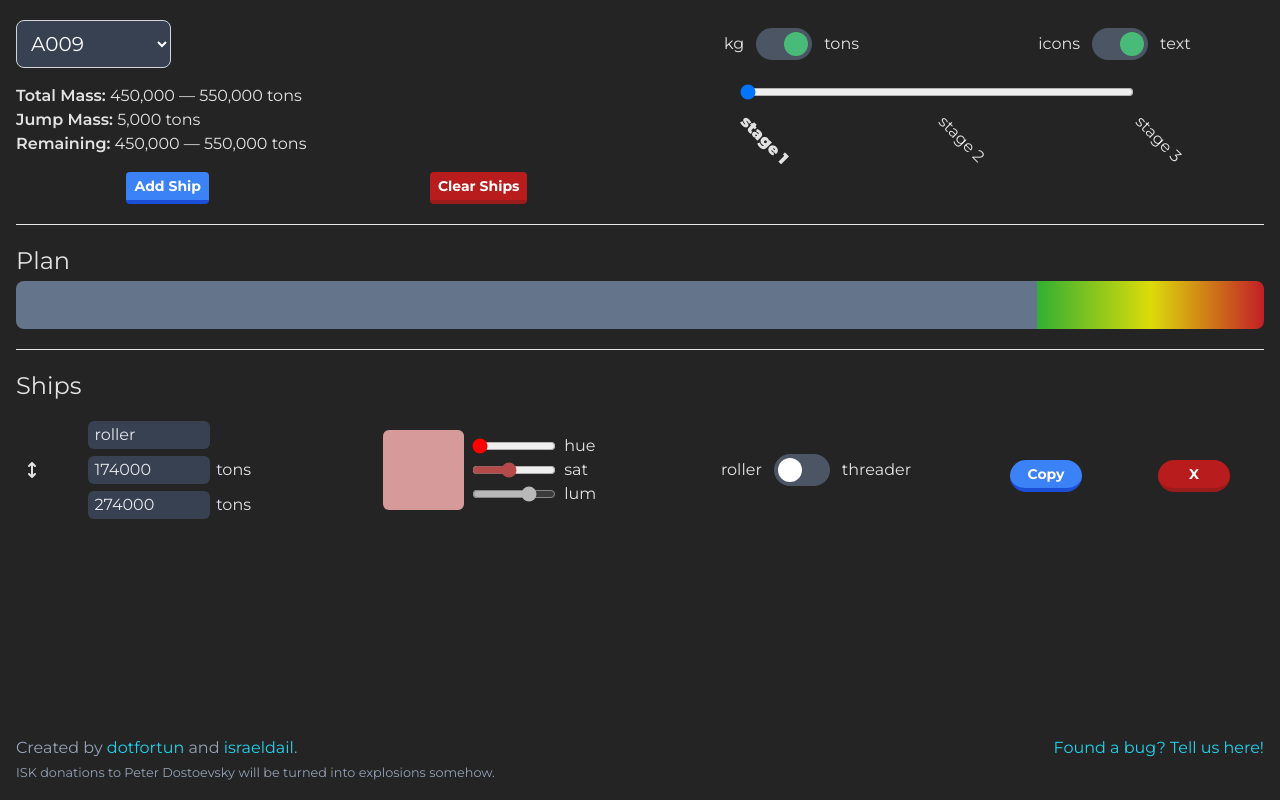
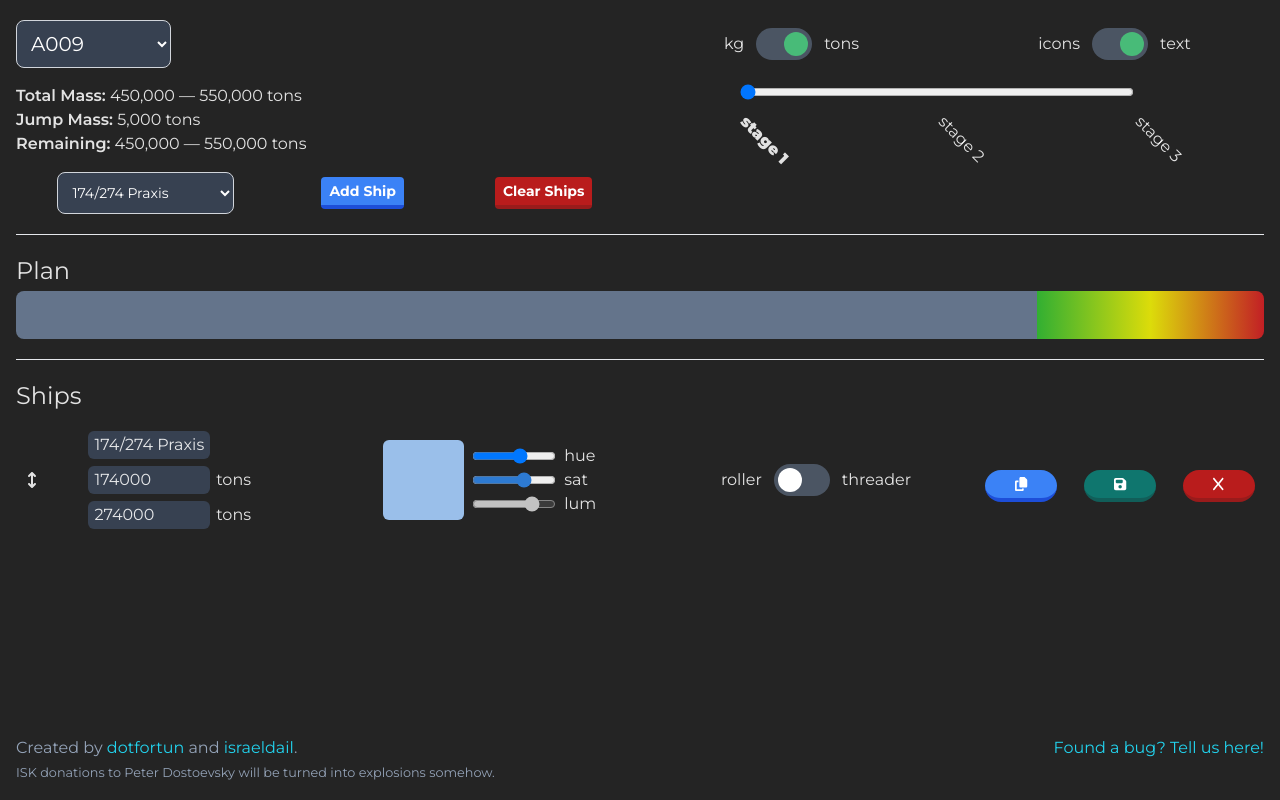
Before and after one commit to dotfortun/wormroller, a Vue app: page / in a window 1280 px wide. Both pictures are taken after a click on the button "Add Ship". Built offline with nearby package versions, Linux system fonts and the light colour scheme.

Commit message:
Breaking: saving an edited ship breaks the ship select.

```diff
--- a/package.json
+++ b/package.json
@@ -14,6 +14,7 @@
     "@fortawesome/vue-fontawesome": "^3.0.3",
     "@vueuse/core": "^10.3.0",
     "pinia": "^2.1.4",
+    "pinia-plugin-persistedstate": "^3.2.0",
     "vue": "^3.3.4",
     "vuedraggable": "^4.1.0"
   },
--- a/src/App.vue
+++ b/src/App.vue
@@ -3,13 +3,16 @@ import { ref, watch, computed } from "vue";
 import draggable from "vuedraggable";
 
 import { useSolverStore } from "./stores/solver";
+import { useShipStore } from "./stores/ship";
 
 import Toggle from "./components/Toggle.vue";
 import RadioGroup from "./components/RadioGroup.vue";
 import Ship from "./components/Ship.vue";
 
-const store = useSolverStore();
-const { wormholes, stages, solver, getJumpStyles } = store;
+const solverStore = useSolverStore();
+const { wormholes, stages, solver, getJumpStyles } = solverStore;
+const shipStore = useShipStore();
+const { addShip } = shipStore;
 
 const displayTons = ref(true);
 const rollFast = ref(true);
@@ -19,15 +22,11 @@ const displayMass = (value) => {
   return (value / (displayTons.value ? 1000 : 1)).toLocaleString();
 };
 
-const randomInt = (min, max) => {
-  return Math.floor(Math.random() * (max - min + 1)) + min;
-};
-
 const swapShips = (ev) => {
-  if (ev.newIdx >= 0 && ev.newIdx < store.ships.length) {
-    let a = store.ships[Math.min(ev.oldIdx, ev.newIdx)];
-    let b = store.ships[Math.max(ev.oldIdx, ev.newIdx)];
-    store.ships.splice(Math.min(ev.oldIdx, ev.newIdx), 2, b, a);
+  if (ev.newIdx >= 0 && ev.newIdx < solverStore.ships.length) {
+    let a = solverStore.ships[Math.min(ev.oldIdx, ev.newIdx)];
+    let b = solverStore.ships[Math.max(ev.oldIdx, ev.newIdx)];
+    solverStore.ships.splice(Math.min(ev.oldIdx, ev.newIdx), 2, b, a);
   }
 };
 
@@ -38,7 +37,11 @@ const copyShip = (ship) => {
 };
 
 watch(
-  [store.ships, () => store.selectedStage.name, () => store.selectedWH.type],
+  [
+    solverStore.ships,
+    () => solverStore.selectedStage.name,
+    () => solverStore.selectedWH.type,
+  ],
   () => {
     solver(rollFast);
   }
@@ -48,7 +51,7 @@ watch(
 <template>
   <main class="container">
     <div class="wh-info">
-      <select v-model="store.selectedWH" @change="solver(rollFast)">
+      <select v-model="solverStore.selectedWH" @change="solver(rollFast)">
         <option disabled>Static</option>
         <option
           v-for="wh in wormholes.filter((elem) =>
@@ -83,42 +86,44 @@ watch(
       <div class="col-span-all row-span-1">
         <span class="mass-label">Total Mass:</span>{{ " " }}
         <span>
-          {{ displayMass(store.selectedWH.totalMass * 0.9) }} —
-          {{ displayMass(store.selectedWH.totalMass * 1.1) }}
+          {{ displayMass(solverStore.selectedWH.totalMass * 0.9) }} —
+          {{ displayMass(solverStore.selectedWH.totalMass * 1.1) }}
           {{ displayTons ? "tons" : "kg" }}
         </span>
       </div>
       <div class="col-span-all row-span-1">
         <span class="mass-label">Jump Mass:</span>{{ " " }}
         <span>
-          {{ displayMass(store.selectedWH.jumpMass) }}
+          {{ displayMass(solverStore.selectedWH.jumpMass) }}
           {{ displayTons ? "tons" : "kg" }}
         </span>
       </div>
       <div class="col-span-all row-span-1">
         <span class="mass-label">Remaining:</span>{{ " " }}
         <span>
-          {{ displayMass(store.planMassKg.min) }} —
-          {{ displayMass(store.planMassKg.max) }}
+          {{ displayMass(solverStore.planMassKg.min) }} —
+          {{ displayMass(solverStore.planMassKg.max) }}
           {{ displayTons ? "tons" : "kg" }}
         </span>
       </div>
-      <div class="col-span-full flex justify-around mt-4">
+      <div class="col-span-full flex justify-around mt-4 content-center">
+        <select
+          class="text-sm mb-0"
+          v-model="shipStore.selectedShip"
+          @change="solver(rollFast)"
+        >
+          <option
+            v-for="ship in shipStore.savedShips"
+            :key="ship.name"
+            :value="ship"
+          >
+            {{ ship.name }}
+          </option>
+        </select>
         <button
           class="w-max"
           @click="
-            store.ships.push({
-              id: Math.floor(Math.random() * 1000000),
-              name: 'roller',
-              cold: 174_000_000,
-              hot: 274_000_000,
-              isThreader: false,
-              color: {
-                h: randomInt(0, 360),
-                s: randomInt(42, 98),
-                l: randomInt(40, 90),
-              },
-            });
+            addShip(solverStore.ships);
             solver(rollFast);
           "
         >
@@ -127,8 +132,8 @@ watch(
         <button
           class="clear w-max"
           @click="
-            store.plan.length = 0;
-            store.ships.length = 0;
+            solverStore.plan.length = 0;
+            solverStore.ships.length = 0;
           "
         >
           Clear Ships
@@ -141,7 +146,7 @@ watch(
         <Toggle label-left="icons" label-right="text" v-model="useText" />
         <div class="col-span-full h-24 w-full pr-8">
           <RadioGroup
-            v-model:model-value="store.selectedStage"
+            v-model:model-value="solverStore.selectedStage"
             :options="stages"
           />
         </div>
@@ -149,9 +154,14 @@ watch(
     </div>
     <hr class="col-span-full my-4" />
     <h3>Plan</h3>
-    <div :class="`wh-bar h-12 ${store.selectedStage.name.replace(/\s/, '_')}`">
+    <div
+      :class="`wh-bar h-12 ${solverStore.selectedStage.name.replace(
+        /\s/,
+        '_'
+      )}`"
+    >
       <div
-        v-for="jump in store.plan"
+        v-for="jump in solverStore.plan"
         class="ship-bar"
         :style="getJumpStyles(jump)"
       >
@@ -164,11 +174,11 @@ watch(
         </template>
       </div>
     </div>
-    <hr v-if="store.ships.length" class="col-span-full my-4" />
+    <hr v-if="solverStore.ships.length" class="col-span-full my-4" />
     <div class="ships-list">
-      <h3 v-if="store.ships.length">Ships</h3>
+      <h3 v-if="solverStore.ships.length">Ships</h3>
       <draggable
-        v-model="store.ships"
+        v-model="solverStore.ships"
         item-key="id"
         @end="solver(rollFast)"
         :on-remove="(ev) => console.log(ev)"
@@ -180,10 +190,11 @@ watch(
             :idx="idx"
             :ship="ship"
             :use-tons="displayTons"
-            @change:ship="store.ships.splice(idx, 1, $event)"
+            @change:ship="solverStore.ships.splice(idx, 1, $event)"
             @change:ship-idx="swapShips($event)"
-            @delete:ship="store.ships.splice(idx, 1)"
-            @copy:ship="store.ships.push(copyShip(ship))"
+            @delete:ship="solverStore.ships.splice(idx, 1)"
+            @copy:ship="solverStore.ships.push(copyShip(ship))"
+            @save:ship="shipStore.saveShip(ship)"
           />
         </template>
       </draggable>
--- a/src/components/Ship.vue
+++ b/src/components/Ship.vue
@@ -15,7 +15,13 @@ const {
   useTons: Boolean,
   ship: Object,
 });
-defineEmits(["change:ship", "change:shipIdx", "delete:ship", "copy:ship"]);
+defineEmits([
+  "change:ship",
+  "change:shipIdx",
+  "delete:ship",
+  "copy:ship",
+  "save:ship",
+]);
 
 const updateShipProperty = (key, val) => {
   let updatedShip = ship;
@@ -90,13 +96,19 @@ const updateShipProperty = (key, val) => {
         class="rounded-full font-regular w-1/4"
         @click="$emit('copy:ship')"
       >
-        Copy
+        <font-awesome-icon icon="copy" />
+      </button>
+      <button
+        class="save rounded-full font-regular w-1/4"
+        @click="$emit('save:ship')"
+      >
+        <font-awesome-icon icon="floppy-disk" />
       </button>
       <button
         class="clear rounded-full font-regular w-1/4"
         @click="$emit('delete:ship')"
       >
-        X
+        <font-awesome-icon icon="x" />
       </button>
     </div>
     <div class="buttons sm:hidden">
--- a/src/main.js
+++ b/src/main.js
@@ -2,6 +2,7 @@ import { createApp } from 'vue'
 import './style.css'
 import App from './App.vue'
 import { createPinia } from 'pinia'
+import piniaPluginPersistedstate from 'pinia-plugin-persistedstate';
 
 /* import the fontawesome core */
 import { library } from '@fortawesome/fontawesome-svg-core'
@@ -16,7 +17,10 @@ import {
   faArrowDown,
   faFire,
   faSnowflake,
-  faTag
+  faTag,
+  faX,
+  faCopy,
+  faFloppyDisk,
 } from '@fortawesome/free-solid-svg-icons'
 
 /* add icons to the library */
@@ -26,10 +30,16 @@ library.add(
   faArrowDown,
   faFire,
   faSnowflake,
-  faTag
+  faTag,
+  faX,
+  faCopy,
+  faFloppyDisk,
 )
 
+const pinia = createPinia()
+  .use(piniaPluginPersistedstate)
+
 createApp(App)
-  .use(createPinia())
+  .use(pinia)
   .component('font-awesome-icon', FontAwesomeIcon)
   .mount('#app')
--- /dev/null
+++ b/src/stores/ship.js
@@ -0,0 +1,65 @@
+import { defineStore } from "pinia";
+import { ref, computed } from "vue";
+
+export const useShipStore = defineStore("ships", () => {
+  const randomInt = (min, max) => {
+    return Math.floor(Math.random() * (max - min + 1)) + min;
+  };
+
+  const savedShips = ref([
+    {
+      name: "174/274 Praxis",
+      cold: 174_000_000,
+      hot: 274_000_000,
+      isThreader: false,
+    }, {
+      name: "196/296 Megathron",
+      cold: 196_000_000,
+      hot: 296_000_000,
+      isThreader: false,
+    },
+  ]);
+  const selectedShip = ref(savedShips.value[0]);
+
+  const addShip = (shipsList) => {
+    shipsList.push({
+      ...selectedShip.value,
+      id: randomInt(0, 100_000_000),
+      color: {
+        h: randomInt(0, 360),
+        s: randomInt(42, 98),
+        l: randomInt(40, 90),
+      },
+    });
+  }
+
+  const saveShip = (ship) => {
+    console.log(selectedShip.value);
+    const oldShip = savedShips.value.findIndex(i => i.name === ship.name);
+    if (oldShip >= 0) {
+      savedShips.value.splice(oldShip, 1, {
+        name: ship.name,
+        cold: ship.cold,
+        hot: ship.hot,
+        isThreader: ship.isThreader
+      })
+    } else {
+      savedShips.value.push({
+        name: ship.name,
+        cold: ship.cold,
+        hot: ship.hot,
+        isThreader: ship.isThreader
+      })
+    }
+    console.log(selectedShip.value);
+  }
+
+  return {
+    savedShips,
+    selectedShip,
+    addShip,
+    saveShip
+  }
+}, {
+  persist: true
+})
--- a/src/stores/solver.js
+++ b/src/stores/solver.js
@@ -7,6 +7,7 @@ export const useSolverStore = defineStore('solver', () => {
 
   const selectedWH = ref(wormholes[0]);
   const selectedStage = ref(stages[0]);
+  const plan = ref([]);
 
   const url = computed(() => new URL(window.location));
   if (url.value.search) {
@@ -23,7 +24,6 @@ export const useSolverStore = defineStore('solver', () => {
   }));
 
   const ships = ref([]);
-  const plan = ref([]);
 
   const totalPlanMass = computed(() => plan.value.reduce((prevTotal, jump) => {
     return prevTotal + jump.mass
@@ -133,6 +133,6 @@ export const useSolverStore = defineStore('solver', () => {
     plan,
     solver,
     resetApp,
-    getJumpStyles
+    getJumpStyles,
   }
 })
--- a/src/style.css
+++ b/src/style.css
@@ -60,6 +60,10 @@ button {
   @apply bg-red-700 hover:bg-red-500 border-red-800 hover:border-red-600;
 }
 
+.save {
+  @apply bg-teal-700 hover:bg-teal-500 border-teal-800 hover:border-teal-600;
+}
+
 select {
   @apply col-span-1 bg-gray-700 w-fit;
 }
```
Also changed, not shown: 1 other file (tests, documents, lock files or other folders).
